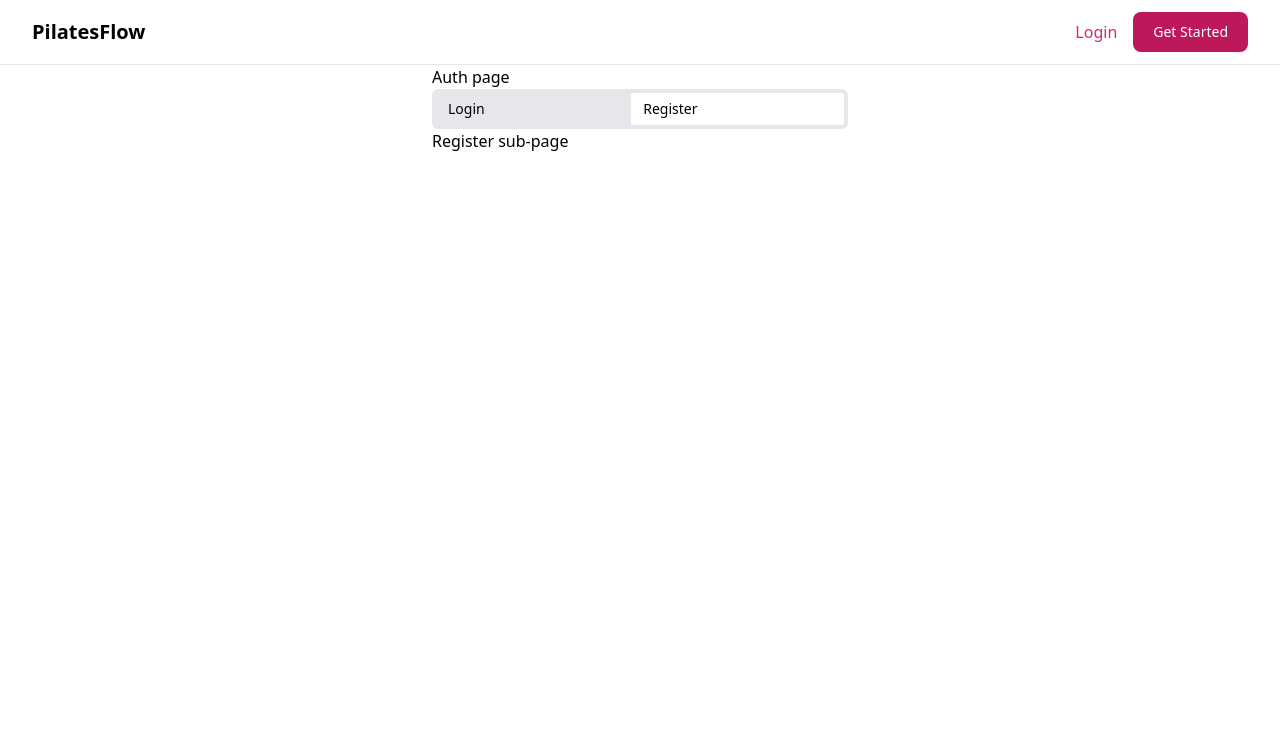
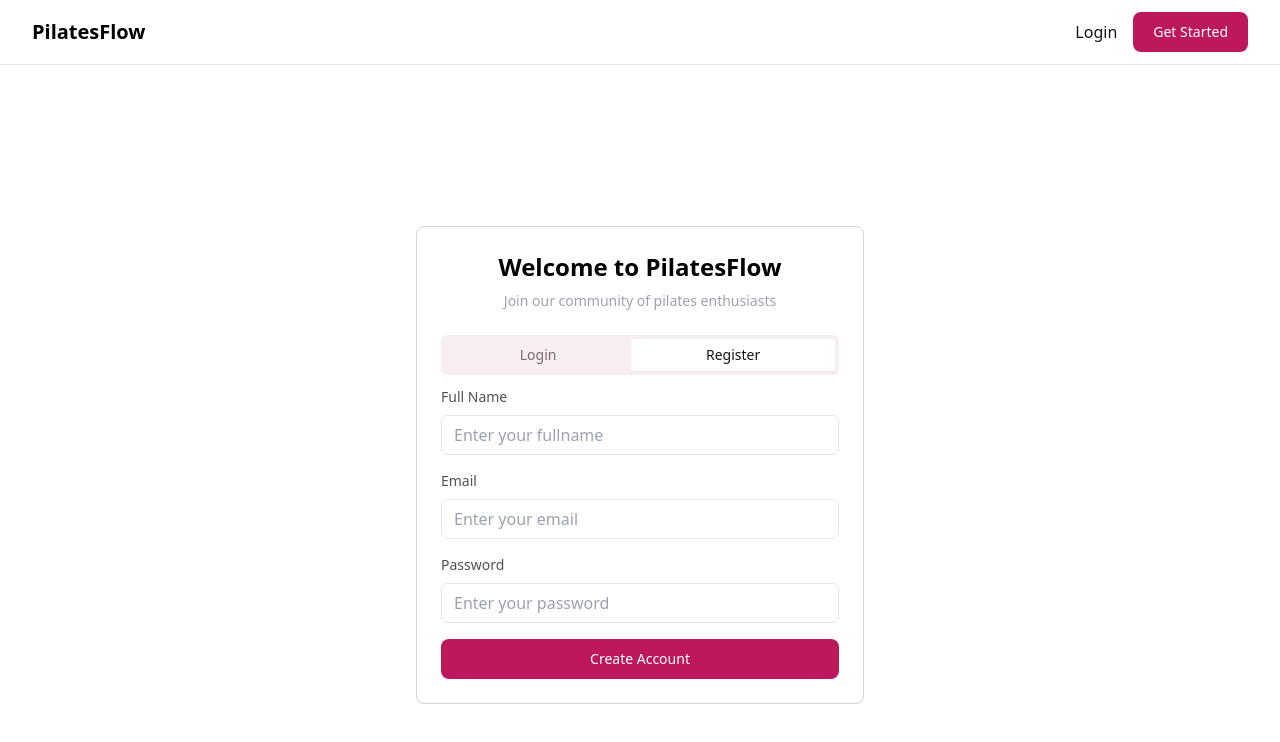
Before and after one commit to eleonorsilva96/pilates-app, a Vue app in the folder client/: page /auth/register in a window 1280 px wide. Shown: the top 742 px of the page. Built offline with nearby package versions, Linux system fonts and the light colour scheme; no server answers.

Commit message:
style auth, login and register component

```diff
--- a/client/src/App.vue
+++ b/client/src/App.vue
@@ -22,11 +22,17 @@ onMounted(async () => {
         <nav class="flex justify-between h-16">
           <RouterLink to="/" class="self-center font-bold text-xl">PilatesFlow</RouterLink>
           <div class="flex space-x-4 items-center">
-            <RouterLink to="/auth/login" class="font-medium text-pink-600 dark:text-pink-500 hover:underline">Login
+            <RouterLink
+              to="/auth/login"
+              class="font-medium text-neutral dark:text-neutral hover:underline"
+              >Login
             </RouterLink>
-            <RouterLink to="/auth/register"
-              class="text-white bg-pink-700 hover:bg-pink-800 focus:ring-4 focus:ring-pink-300 font-medium rounded-lg text-sm px-5 py-2.5 dark:bg-pink-600 dark:hover:bg-pink-700 focus:outline-none dark:focus:ring-pink-800">
-              Get Started</RouterLink>
+            <RouterLink
+              to="/auth/register"
+              class="text-white bg-pink-700 hover:bg-pink-800 focus:ring-4 focus:ring-pink-300 font-medium rounded-lg text-sm px-5 py-2.5 dark:bg-pink-600 dark:hover:bg-pink-700 focus:outline-none dark:focus:ring-pink-800"
+            >
+              Get Started</RouterLink
+            >
           </div>
         </nav>
       </div>
--- a/client/src/views/AuthView.vue
+++ b/client/src/views/AuthView.vue
@@ -1,67 +1,78 @@
 <script setup>
-
-import { watch, computed } from 'vue';
-import { useRoute } from 'vue-router';
+import { ref, watch } from 'vue'
+import { useRoute } from 'vue-router'
 import login from './LoginView.vue'
 import register from './RegisterView.vue'
 
-
 const tabs = {
   login,
-  register
+  register,
 }
 
 const route = useRoute()
 
-let currentTab = route.name
-
-// let capitalizeCurrentTab = computed(() =>
-//   currentTab.value ? currentTab.value.charAt(0).toUpperCase() + currentTab.value.slice(1) : ''
-// )
+let currentTab = ref(route.name)
 
 function capitalize(word) {
   if (!word) return ''
   return word.charAt(0).toUpperCase() + word.slice(1)
 }
 
-console.log("load route " + currentTab)
-
-// console.log("component login " + tabs['login'])
-
-watch(() => route.name, (newRoute, oldRoute) => {
+watch(
+  () => route.name,
+  (newRoute, oldRoute) => {
     // re-assign currentTab with new value
-  console.log("new route " + newRoute)
+    console.log('new route ' + newRoute)
     currentTab = newRoute
-})
-
-
+  },
+)
 </script>
 
 <template>
-  <div class="container mx-auto px-4 max-w-md">
-    <h1>Auth page</h1>
-    <!-- tabs -->
-     <div class="justify-evenly h-10 rounded-md bg-gray-200 text-muted-foreground p-1 flex flex-row">
+  <div class="h-screen flex items-center">
+    <div
+      class="flex flex-col gap-6 container mx-auto px-6 py-6 max-w-md border border-gray-300 rounded-lg"
+    >
+      <div class="flex flex-col items-center">
+        <h3 class="text-2xl font-bold">Welcome to PilatesFlow</h3>
+        <p class="text-sm text-gray-400 pt-2">Join our community of pilates enthusiasts</p>
+      </div>
+      <!-- tab navigation and form -->
+      <div class="flex flex-col gap-3">
+        <div class="justify-evenly h-10 rounded-md bg-brand-muted p-1 flex flex-row">
           <RouterLink
             role="button"
             v-for="(_, tab) in tabs"
             :key="tab"
-      :class="['flex-auto', 'rounded-sm', 'px-3', 'py-1.5', 'text-sm', 'font-medium', 'transition-all', { active: currentTab === tab }]"
+            :class="[
+              'flex-auto',
+              'rounded-sm',
+              'px-3',
+              'py-1.5',
+              'text-sm',
+              'font-medium',
+              'transition-all',
+              'text-center',
+              'text-brand-dark',
+              {
+                'shadow-sm': currentTab === tab,
+                'text-neutral': currentTab === tab,
+                active: currentTab === tab,
+              },
+            ]"
             :to="`/auth/${tab}`"
           >
             {{ capitalize(tab) }}
           </RouterLink>
-    <!-- </button> -->
-      <!-- <button class="flex-auto rounded-sm px-3 py-1.5 text-sm font-medium transition-all">Register</button> -->
         </div>
         <RouterView></RouterView>
+      </div>
+    </div>
   </div>
 </template>
 
 <style scoped>
-
 .active {
   background-color: white;
 }
-
 </style>
--- a/client/src/views/LoginView.vue
+++ b/client/src/views/LoginView.vue
@@ -1,7 +1,31 @@
 <template>
-  <div>
-    <h1>Login sub-page</h1>
-  </div>
+  <form action="/login" method="post">
+    <div class="flex flex-col w-full gap-4">
+      <div class="flex flex-col gap-2">
+        <label for="email" class="text-sm font-medium text-opacity-75">Email</label>
+        <input
+          autocomplete="off"
+          name="email"
+          placeholder="Enter your email"
+          type="text"
+          class="h-10 border rounded-md px-3 py-2 text-base focus:outline-none focus:border-2 focus:border-pink-400 focus:px-4 focus:py-3"
+        />
+      </div>
+      <div class="flex flex-col gap-2">
+        <label for="password" class="text-sm font-medium text-opacity-75">Password</label>
+        <input
+          autocomplete="off"
+          name="password"
+          placeholder="Enter your password"
+          type="password"
+          class="h-10 border rounded-md px-3 py-2 text-base focus:outline-none focus:border-2 focus:border-pink-400"
+        />
+      </div>
+      <button
+        class="w-full text-white bg-pink-700 hover:bg-pink-800 focus:ring-4 focus:ring-pink-300 font-medium rounded-lg text-sm px-5 py-2.5 dark:bg-pink-600 dark:hover:bg-pink-700 focus:outline-none dark:focus:ring-pink-800"
+      >
+        Login
+      </button>
+    </div>
+  </form>
 </template>
-
-<style></style>
--- a/client/src/views/RegisterView.vue
+++ b/client/src/views/RegisterView.vue
@@ -1,7 +1,45 @@
 <template>
-  <div>
-    <h1>Register sub-page</h1>
-  </div>
+  <form action="/register" method="post">
+    <div class="flex flex-col w-full gap-4">
+      <div class="flex flex-col gap-2">
+        <label for="fullname" class="text-sm font-medium text-neutral text-opacity-75"
+          >Full Name</label
+        >
+        <input
+          autocomplete="off"
+          name="fullname"
+          placeholder="Enter your fullname"
+          type="text"
+          class="h-10 border rounded-md px-3 py-2 text-base focus:outline-none focus:border-2 focus:border-pink-400 focus:px-4 focus:py-3"
+        />
+      </div>
+      <div class="flex flex-col gap-2">
+        <label for="email" class="text-sm font-medium text-neutral text-opacity-75">Email</label>
+        <input
+          autocomplete="off"
+          name="email"
+          placeholder="Enter your email"
+          type="text"
+          class="h-10 border rounded-md px-3 py-2 text-base focus:outline-none focus:border-2 focus:border-pink-400 focus:px-4 focus:py-3"
+        />
+      </div>
+      <div class="flex flex-col gap-2">
+        <label for="password" class="text-sm font-medium text-neutral text-opacity-75"
+          >Password</label
+        >
+        <input
+          autocomplete="off"
+          name="password"
+          placeholder="Enter your password"
+          type="password"
+          class="h-10 border rounded-md px-3 py-2 text-base focus:outline-none focus:border-2 focus:border-pink-400"
+        />
+      </div>
+      <button
+        class="w-full text-white bg-pink-700 hover:bg-pink-800 focus:ring-4 focus:ring-pink-300 font-medium rounded-lg text-sm px-5 py-2.5 dark:bg-pink-600 dark:hover:bg-pink-700 focus:outline-none dark:focus:ring-pink-800"
+      >
+        Create Account
+      </button>
+    </div>
+  </form>
 </template>
-
-<style></style>
--- a/client/tailwind.config.cjs
+++ b/client/tailwind.config.cjs
@@ -5,7 +5,15 @@ module.exports = {
     "./src/**/*.{vue,js,ts,jsx,tsx}",
   ],
   theme: {
-    extend: {},
+    extend: {
+      colors: {
+        brand: {
+          dark: '#816a71',
+          muted: '#f6eef1'
+        },
+        neutral: '#191516'
+      }
+    },
   },
   plugins: [],
 };
```
Also changed, not shown: client/src/components/ButtonsCTA.vue (+14 -8 lines), client/src/components/HomeCard.vue (+5 -5 lines), client/src/components/InfoSection.vue (+6 -7 lines), client/src/views/HomeView.vue (+23 -9 lines). Lines whose indentation alone changed are shown as unchanged.
